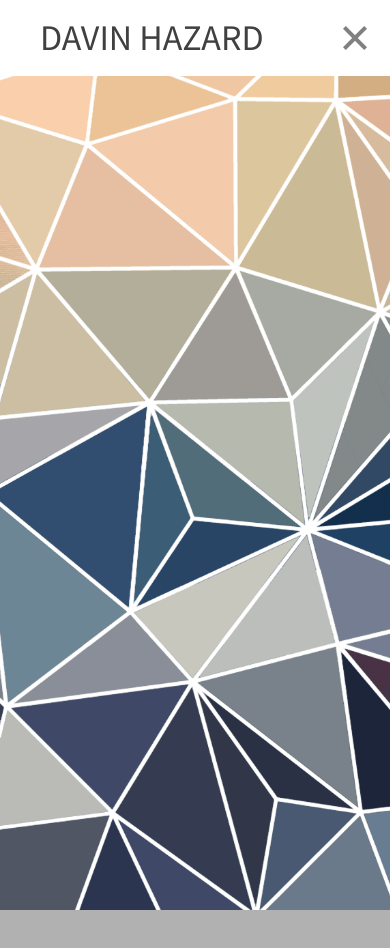
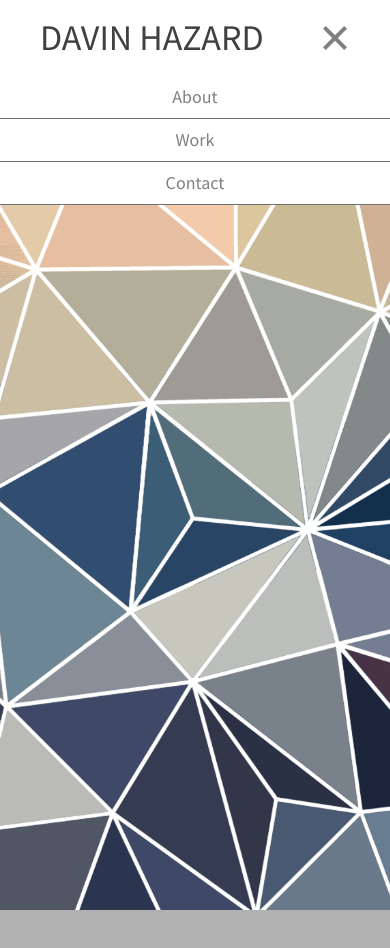
Before and after one commit to davinhazard/website, a plain HTML site: page index.html in a window 390 px wide. Both pictures are taken after a click on the element 385 px from the left and 38 px from the top of the page. Shown: the top 948 px of the page. Drawn offline with nearby package versions, Linux system fonts and the light colour scheme.

Commit message:
finished mobile dropdown menu

```diff
--- a/index.html
+++ b/index.html
@@ -25,16 +25,16 @@
 		</nav>
 
 	<!-- Mobile Menu Icon -->
-		<div id="hamburger" class="" onclick="toggleMenuIcon(this)">
+		<div id="hamburger" class="" onclick="toggleMenu()">
 			<div class="line first"></div>
 			<div class="line second"></div>
 			<div class="line third"></div>
 		</div>
 	<!-- Mobile Menu Dropdown -->
-		<ul id="dropdown">
-			<li><a href="#about">About</a></li>
-			<li><a href="#work">Work</a></li>
-			<li><a href="#contact">Contact</a></li>
+		<ul id="dropdown" class="">
+			<li><a href="#about" onclick="toggleMenu()">About</a></li>
+			<li><a href="#work" onclick="toggleMenu()">Work</a></li>
+			<li><a href="#contact" onclick="toggleMenu()">Contact</a></li>
 		</ul>
 	</header>
 
--- a/resources/css/style.css
+++ b/resources/css/style.css
@@ -39,21 +39,20 @@ header {
 	position: fixed;
 	z-index: 10;
 	background-color: white;
-	padding-top: 20px;
-	padding-left: 40px;
-	padding-bottom: 20px;
+	padding: 20px 0px;
 	justify-content: space-between;
 	align-items: center;
 }
 
 #logo span{
 	font-size: 36px;
-	color: #404040
+	color: #404040;
+	padding: 0px 40px;
 }
 
 header nav {
 	align-items: bottom;
-	padding-right: 60px;
+	padding-right: 40px;
 	padding-top: 10px;
 }
 
@@ -80,8 +79,9 @@ a:link  {
 
 #hamburger {
 	align-items: bottom;
-	padding-right: 60px;
+	padding-right: 40px;
 	cursor: pointer;
+	position: relative;
 }
 #hamburger .line{
 	width: 30px;
@@ -118,13 +118,46 @@ a:link  {
     transform: translateY(-10px) rotate(45deg);
 }
 
+/*dropdown menu positioning is absolute and positioned
+76px (height of header) below top of viewport*/
 #dropdown {
 	display: none;
+	position: absolute;
+	top: 76px;
+	background-color: white;
+	width: 100%;
+	margin: 0;
+	padding: 0;
+	text-align: center;
+	z-index: 10;
 }
 
-#dropdown .clicked {
+#dropdown li:first {
+	border-top: 1px solid gray;
 }
 
+#dropdown li {
+	box-sizing: border-box;
+	padding: 12px 0px;
+	border-bottom: 0.5px solid #707070;
+}
+
+#dropdown a {
+	font-size: 18px;
+	color: gray;
+}
+
+#dropdown a:hover {
+	color: #202020;
+}
+
+#dropdown a:link {
+	text-decoration: none;
+}
+
+#dropdown.show {
+	display: block;
+}
 
 /*don't show hamburger dropdown in desktop*/
 @media screen and (min-width: 600px) {
@@ -270,7 +303,7 @@ in mobile; same width as .items */
 }
 
 /* desktop styling */
-@media screen and (min-width: 500px) {
+@media screen and (min-width: 600px) {
 	.work {
 		padding-top: 100px;
 		padding-bottom: 100px;
--- a/resources/js/toggleMenuIcon.js
+++ b/resources/js/toggleMenuIcon.js
@@ -1,3 +1,8 @@
-function toggleMenuIcon(x) {
-	x.classList.toggle("change");
+function toggleMenu() {
+	var icon, dropdown;
+	icon = document.getElementById("hamburger");
+	icon.classList.toggle("change");
+
+	menu = document.getElementById("dropdown");
+	menu.classList.toggle("show");
 }
```
